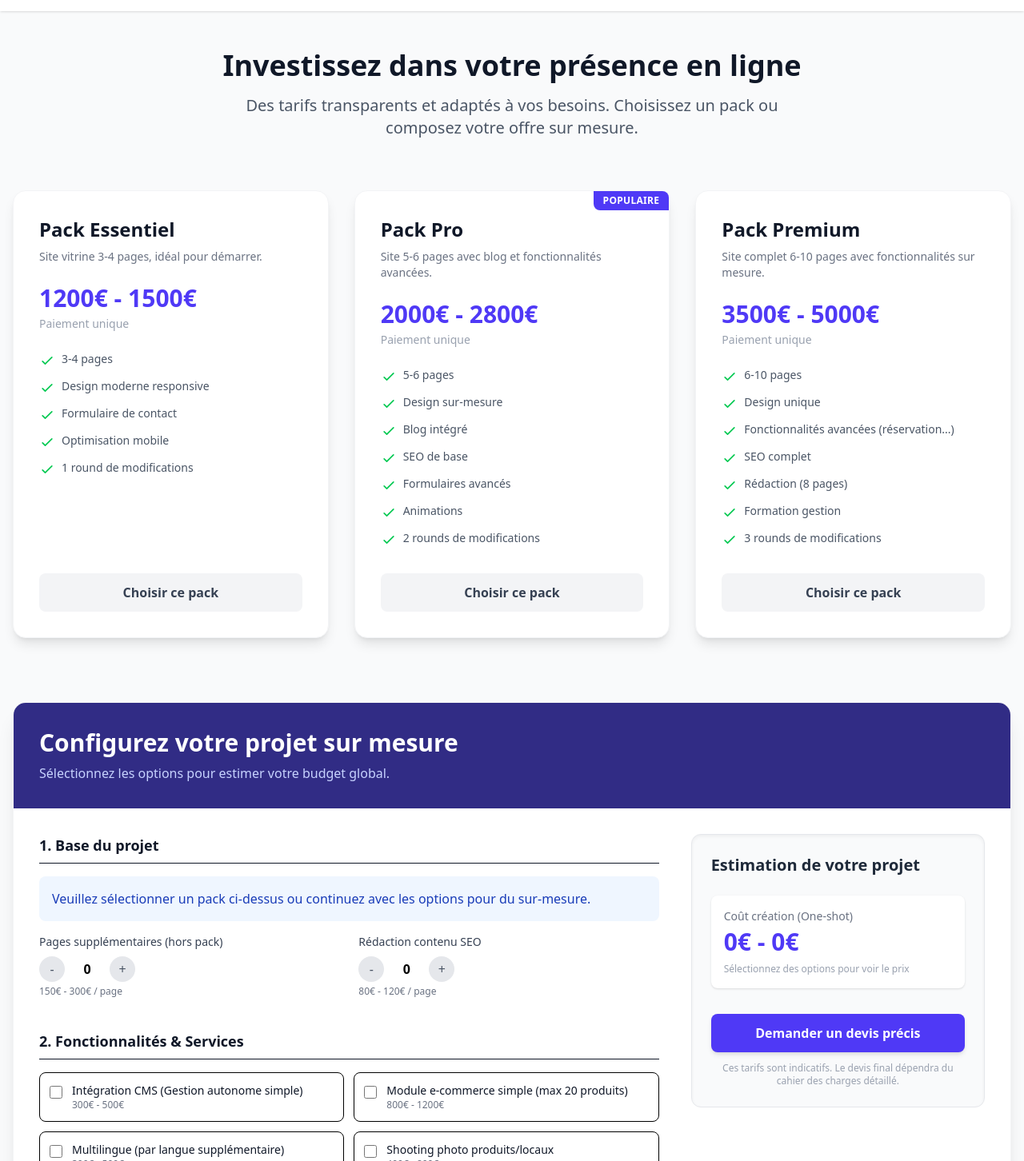
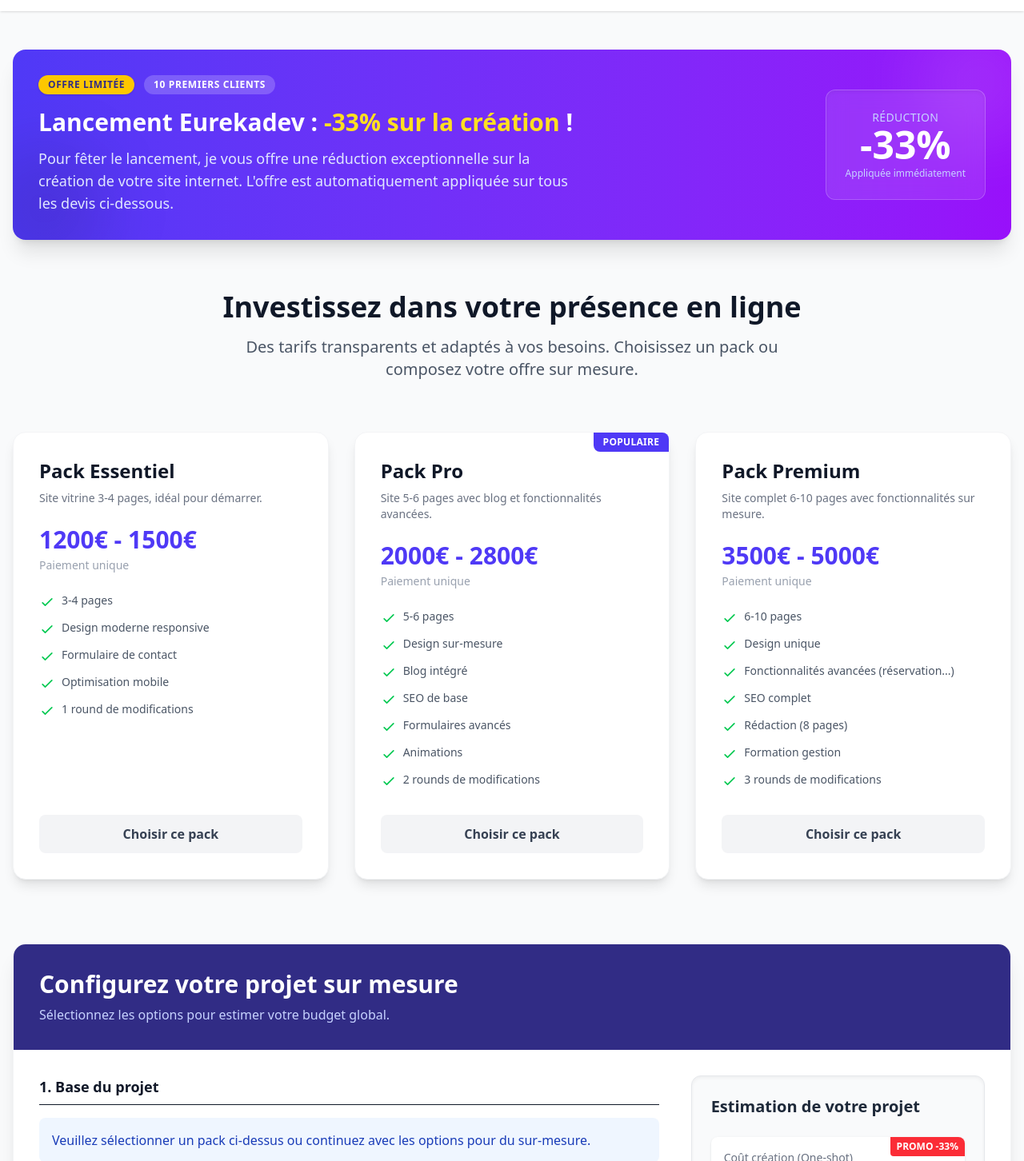
Before and after one commit to Danicolassssss/eurekadev1, a Next.js app: page /tarifs in a window 1280 px wide. Shown: the part 58-1510 px from the top of the page at 80% size. Built offline with nearby package versions, Linux system fonts and the light colour scheme.

Commit message:
add first client discount feature to estimation calculations

```diff
--- a/src/app/tarifs/page.tsx
+++ b/src/app/tarifs/page.tsx
@@ -72,6 +72,7 @@
   const [selectedHosting, setSelectedHosting] = useState('none');
   const [selectedMaintenance, setSelectedMaintenance] = useState('none');
   const [selectedSeo, setSelectedSeo] = useState<string[]>([]);
+  const [isFirstClient] = useState(true);
 
   // --- Helpers ---
   const toggleOption = (id: string, list: string[], setList: (l: string[]) => void) => {
@@ -145,8 +146,14 @@
       }
     });
 
+    // Apply Discount
+    if (isFirstClient) {
+      minTotal = Math.round(minTotal * 0.67);
+      maxTotal = Math.round(maxTotal * 0.67);
+    }
+
     return { minTotal, maxTotal, minMonthly, maxMonthly, minYearly, maxYearly };
-  }, [selectedPack, extraPages, contentPages, selectedOptions, selectedHosting, selectedMaintenance, selectedSeo]);
+  }, [selectedPack, extraPages, contentPages, selectedOptions, selectedHosting, selectedMaintenance, selectedSeo, isFirstClient]);
 
   const contactUrl = useMemo(() => {
     const params = new URLSearchParams();
@@ -195,9 +202,14 @@
       });
     }
 
+    // Discount
+    if (isFirstClient) {
+      summary += `🎁 Offre Lancement : -33% appliquée\n`;
+    }
+
     // 7. Estimations
     summary += `\n💰 Estimation indicative :\n`;
-    summary += `   - Initial : ${estimate.minTotal}€ - ${estimate.maxTotal}€\n`;
+    summary += `   - Initial : ${estimate.minTotal}€ - ${estimate.maxTotal}€ ${isFirstClient ? '(Remisé)' : ''}\n`;
     if (estimate.maxMonthly > 0) summary += `   - Mensuel : ${estimate.minMonthly}€ - ${estimate.maxMonthly}€\n`;
     if (estimate.maxYearly > 0) summary += `   - Annuel : ${estimate.minYearly}€ - ${estimate.maxYearly}€\n`;
 
@@ -220,12 +232,36 @@
     }
 
     return `/contact?${params.toString()}`;
-  }, [selectedPack, extraPages, contentPages, selectedOptions, selectedHosting, selectedMaintenance, selectedSeo, estimate]);
+  }, [selectedPack, extraPages, contentPages, selectedOptions, selectedHosting, selectedMaintenance, selectedSeo, estimate, isFirstClient]);
 
 
   return (
     <div className="min-h-screen bg-gray-50 py-12">
       <div className="container mx-auto px-4">
+
+        {/* Promo Banner */}
+        <div className="bg-gradient-to-r from-indigo-600 to-purple-600 rounded-2xl p-8 mb-16 text-white shadow-xl relative overflow-hidden transform hover:scale-[1.01] transition-transform duration-300">
+          <div className="absolute top-0 right-0 -mt-10 -mr-10 bg-white/10 w-40 h-40 rounded-full blur-2xl"></div>
+          <div className="absolute bottom-0 left-0 -mb-10 -ml-10 bg-black/10 w-40 h-40 rounded-full blur-2xl"></div>
+
+          <div className="relative z-10 flex flex-col md:flex-row items-center justify-between gap-8">
+            <div className="flex-1">
+              <div className="flex items-center gap-3 mb-4">
+                <span className="bg-yellow-400 text-indigo-900 text-xs font-bold px-3 py-1 rounded-full uppercase tracking-wider shadow-sm">Offre Limitée</span>
+                <span className="bg-white/20 text-white text-xs font-bold px-3 py-1 rounded-full uppercase tracking-wider">10 Premiers Clients</span>
+              </div>
+              <h2 className="text-3xl font-extrabold mb-3 leading-tight">Lancement Eurekadev : <span className="text-yellow-300">-33% sur la création</span> !</h2>
+              <p className="text-indigo-100 text-lg max-w-2xl">
+                Pour fêter le lancement, je vous offre une réduction exceptionnelle sur la création de votre site internet. L'offre est automatiquement appliquée sur tous les devis ci-dessous.
+              </p>
+            </div>
+            <div className="flex flex-col items-center bg-white/10 backdrop-blur-md rounded-xl p-6 border border-white/20 shadow-inner min-w-[150px]">
+              <span className="text-sm font-medium text-indigo-200 uppercase tracking-wide">Réduction</span>
+              <span className="text-5xl font-black text-white">-33%</span>
+              <span className="text-xs text-indigo-200 mt-1">Appliquée immédiatement</span>
+            </div>
+          </div>
+        </div>
 
         {/* Header Section */}
         <div className="text-center mb-16">
@@ -413,11 +449,21 @@
 
                 <div className="space-y-6">
                   {/* One Shot Cost */}
-                  <div className="bg-white p-4 rounded-lg shadow-sm">
+                  <div className="bg-white p-4 rounded-lg shadow-sm relative overflow-hidden">
+                    {isFirstClient && (
+                      <div className="absolute top-0 right-0 bg-red-500 text-white text-xs font-bold px-2 py-1 rounded-bl">
+                        PROMO -33%
+                      </div>
+                    )}
                     <p className="text-sm text-gray-500 mb-1">Coût création (One-shot)</p>
                     <div className="text-3xl font-bold text-indigo-600">
                       {estimate.minTotal.toLocaleString()}€ - {estimate.maxTotal.toLocaleString()}€
                     </div>
+                    {isFirstClient && (selectedPack || extraPages > 0 || selectedOptions.length > 0) && (
+                       <p className="text-xs text-gray-400 line-through mt-1">
+                         {Math.round(estimate.minTotal / 0.67).toLocaleString()}€ - {Math.round(estimate.maxTotal / 0.67).toLocaleString()}€
+                       </p>
+                    )}
                     {(selectedPack || extraPages > 0 || selectedOptions.length > 0) ? (
                       <p className="text-xs text-green-600 mt-2 flex items-center">
                          <svg className="w-3 h-3 mr-1" fill="currentColor" viewBox="0 0 20 20"><path fillRule="evenodd" d="M10 18a8 8 0 100-16 8 8 0 000 16zm3.707-9.293a1 1 0 00-1.414-1.414L9 10.586 7.707 9.293a1 1 0 00-1.414 1.414l2 2a1 1 0 001.414 0l4-4z" clipRule="evenodd"></path></svg>
```
